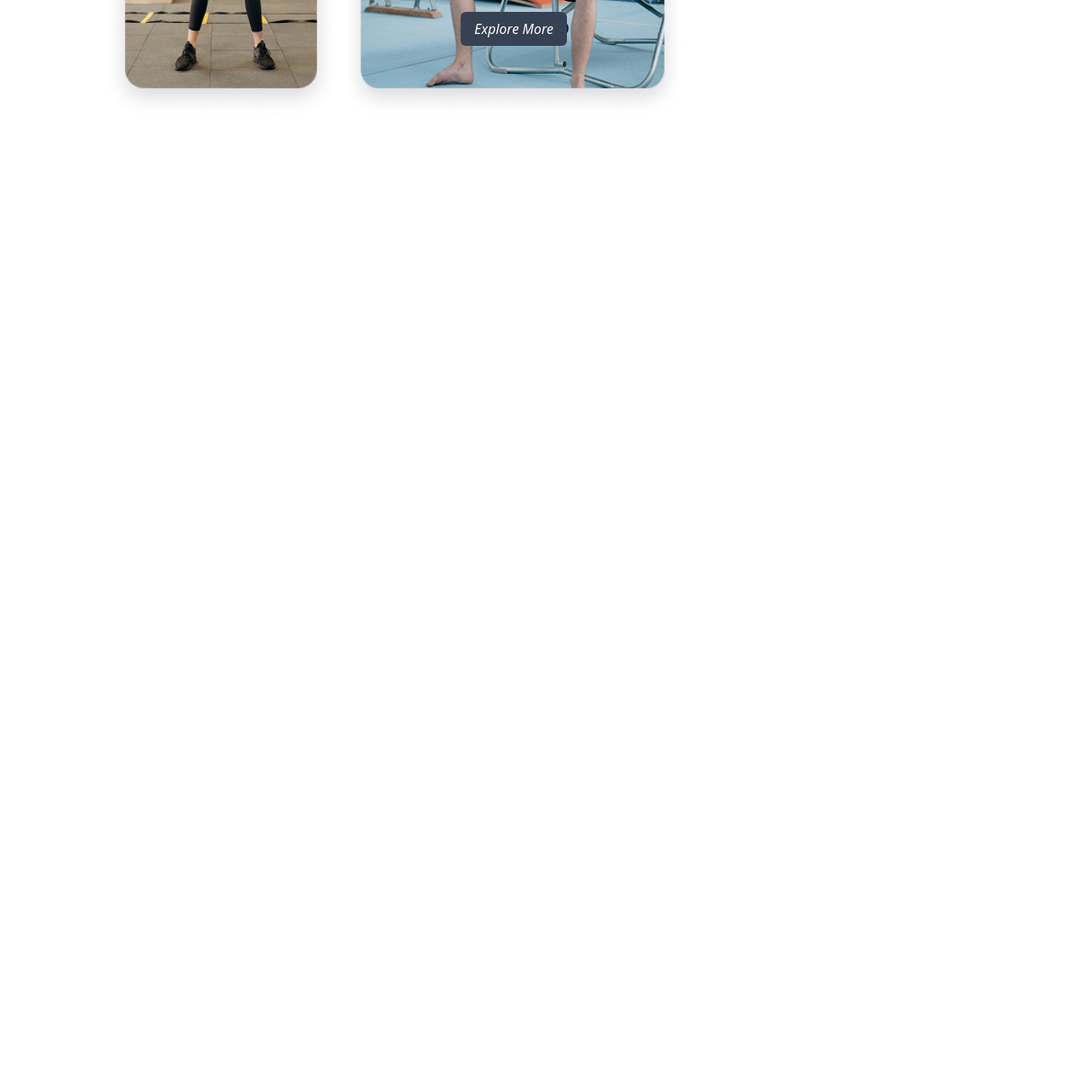
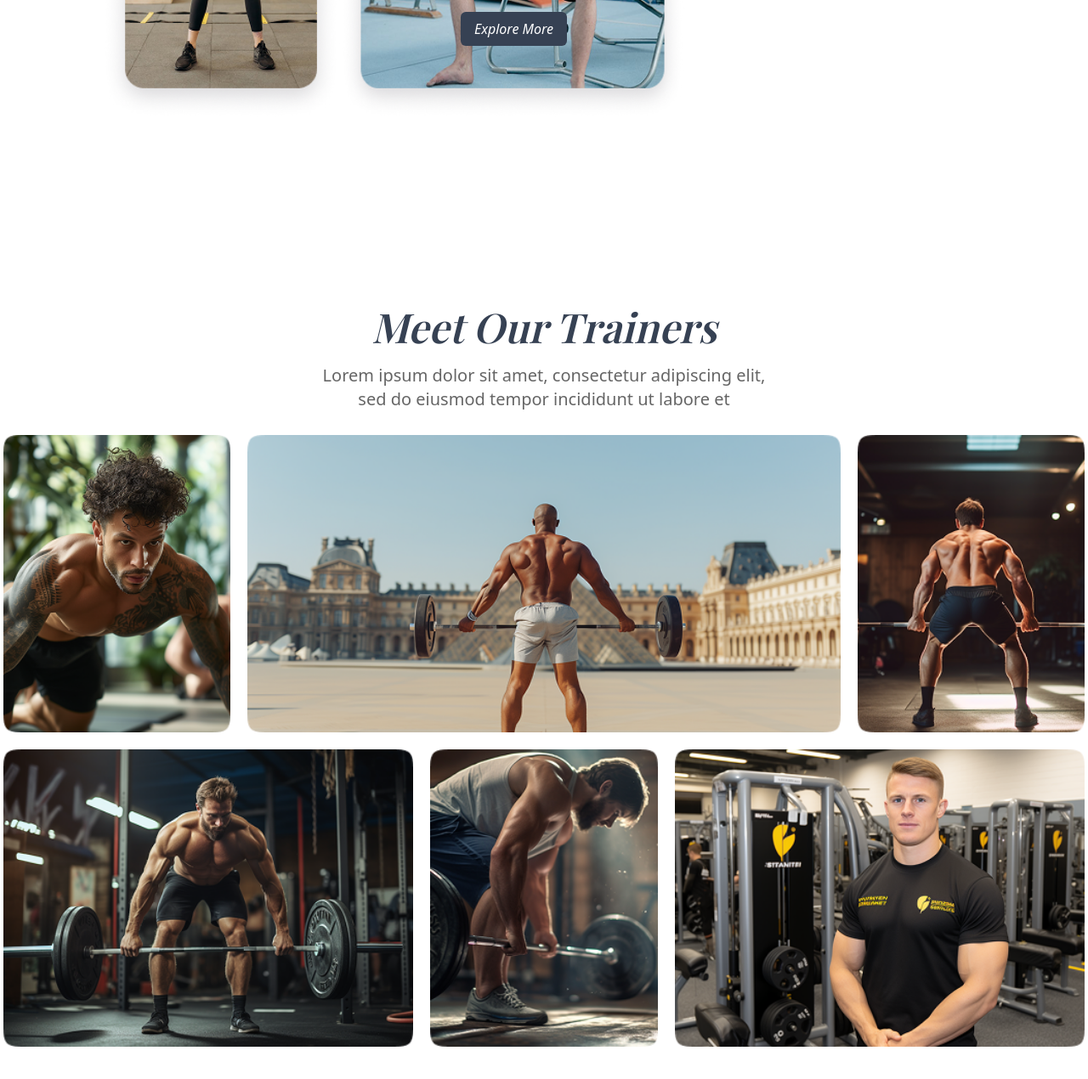
Before and after one commit to mrrobot0212/Fit-flex-project-28-02-2026, a plain HTML site: page index.html in a window 1280 px wide. Shown: the part 2639-3909 px from the top of the page at 85% size. Before the commit the page ends 2939 px from the top, so only its background shows below. Drawn offline with nearby package versions, Linux system fonts and the light colour scheme.

Commit message:
4th with responsive

```diff
--- a/index.html
+++ b/index.html
@@ -154,10 +154,13 @@
       <div class=" px-4 md:0 w-full">
         <h5 class="text-xl font-bold xl:text-3xl opacity-60 italic mt-4">Are you looking for a Mentor?</h5>
         <h2 class=" text-3xl md:text-5xl italic leading-tight mt-5 font-bold max-w-[594px]">Coaches</h2>
-        <P class="  mt-2 text-sm xl:text-lg xl:w-[602px] font-semibold xl:mt-5">Lorem ipsum dolor sit amet, consectetur adipiscing elit, sed do
+        <P class="  mt-2 text-sm xl:text-lg xl:w-[602px] font-semibold xl:mt-5">Lorem ipsum dolor sit amet, consectetur
+          adipiscing elit, sed do
           eiusmod tempor incididunt ut labore et. Lorem ipsum dolor sit amet, consectetur adipiscing elit, sed do
           eiusmod tempor incididunt ut labore et.Lorem ipsum dolor sit ...</P>
-        <button type="button" class=" mx-33 md:mx-0 py-2 px-4 bg-gray-700 text-white italic rounded-md hover:opacity-60 mt-15">Explore More</button>
+        <button type="button"
+          class=" mx-33 md:mx-0 py-2 px-4 bg-gray-700 text-white italic rounded-md hover:opacity-60 mt-15">Explore
+          More</button>
 
       </div>
     </div>
@@ -167,6 +170,37 @@
 
   <!-- 3rd section end  -->
 
+
+  <!-- 4th section start  -->
+
+
+  <section class="py-15">
+    <h2 class=" text-center text-5xl font-semibold mb-5 italic text-gray-700" style="font-family: 'Playfair Display', serif;">
+     Meet Our Trainers
+    </h2>
+    <p class=" mx-auto text-center mb-7 text-xl opacity-60 xl:w-[550px]">Lorem ipsum dolor sit amet, consectetur adipiscing elit, sed do eiusmod tempor incididunt ut
+      labore et</p>
+
+    <div class=" flex flex-col px-5 justify-center gap-5 lg:px-0 ">
+      <div class=" flex flex-col xl:flex-row justify-center gap-5">
+        <img src="image/Frame (1).png" alt="" class=" order-1 rounded-full lg:rounded-none lg:order-0 xl:h-[350px]">
+        <img src="image/Frame.png" alt="" class=" order-3
+        rounded-full lg:rounded-none lg:order-0 xl:h-[350px]">
+        <img src="image/Frame (2).png" alt="" class=" order-2 rounded-full lg:rounded-none lg:order-0  xl:h-[350px]">
+      </div>
+      <div class="flex flex-col xl:flex-row justify-center gap-5">
+        <img src="image/Frame (3).png" alt="" class=" rounded-full order-1 lg:order-0 lg:rounded-none xl:h-[350px]">
+        <img src="image/Frame (4).png" alt="" class=" rounded-4xl
+        order-3 lg:order-0 lg:rounded-none xl:h-[350px]">
+        <img src="image/Frame (5).png" alt="" class=" rounded-full
+        order-2 lg:order-0 lg:rounded-none xl:h-[350px]">
+      </div>
+    </div>
+
+  </section>
+
+  <!-- 4th section end  -->
+
 </body>
 
 </html>
```
